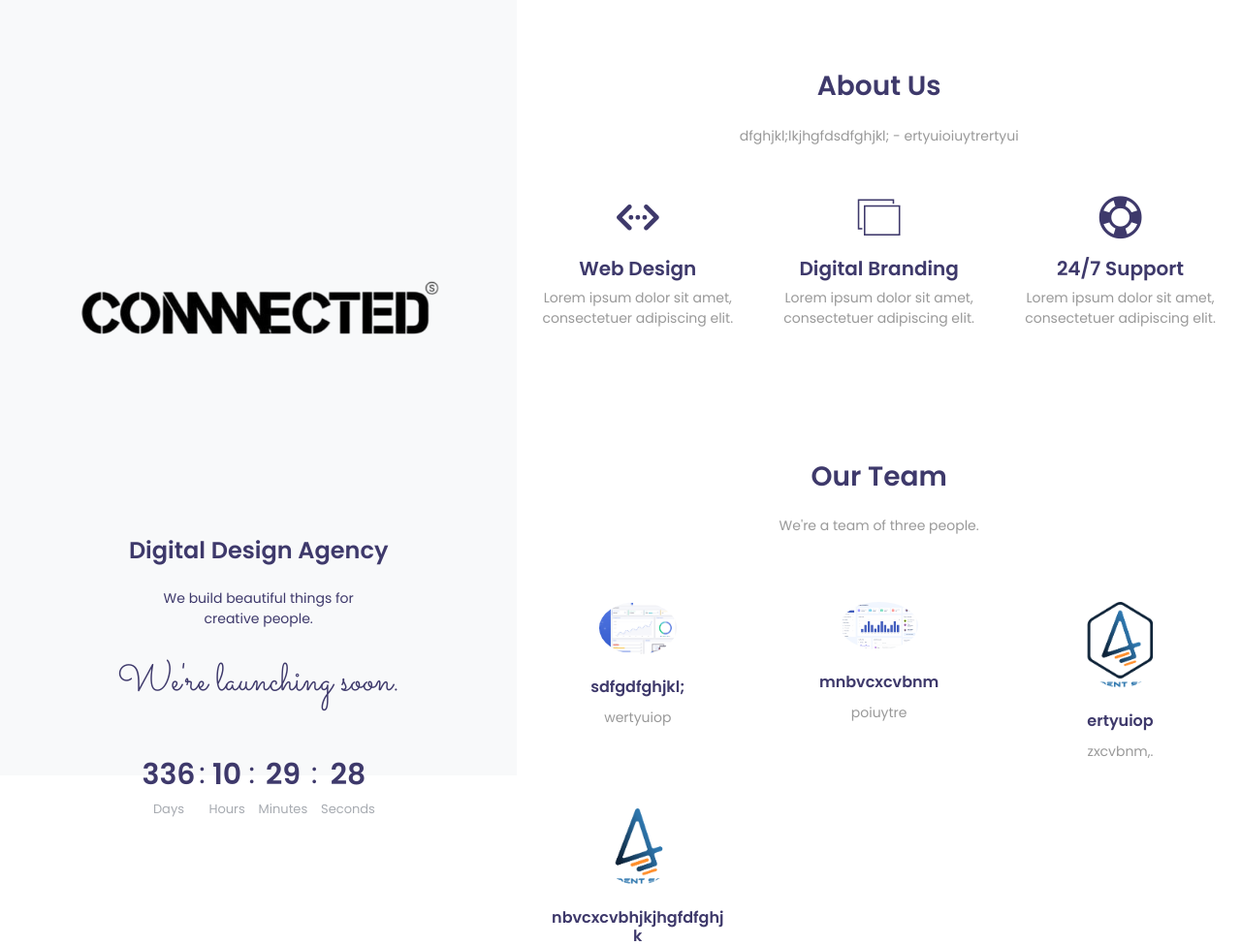
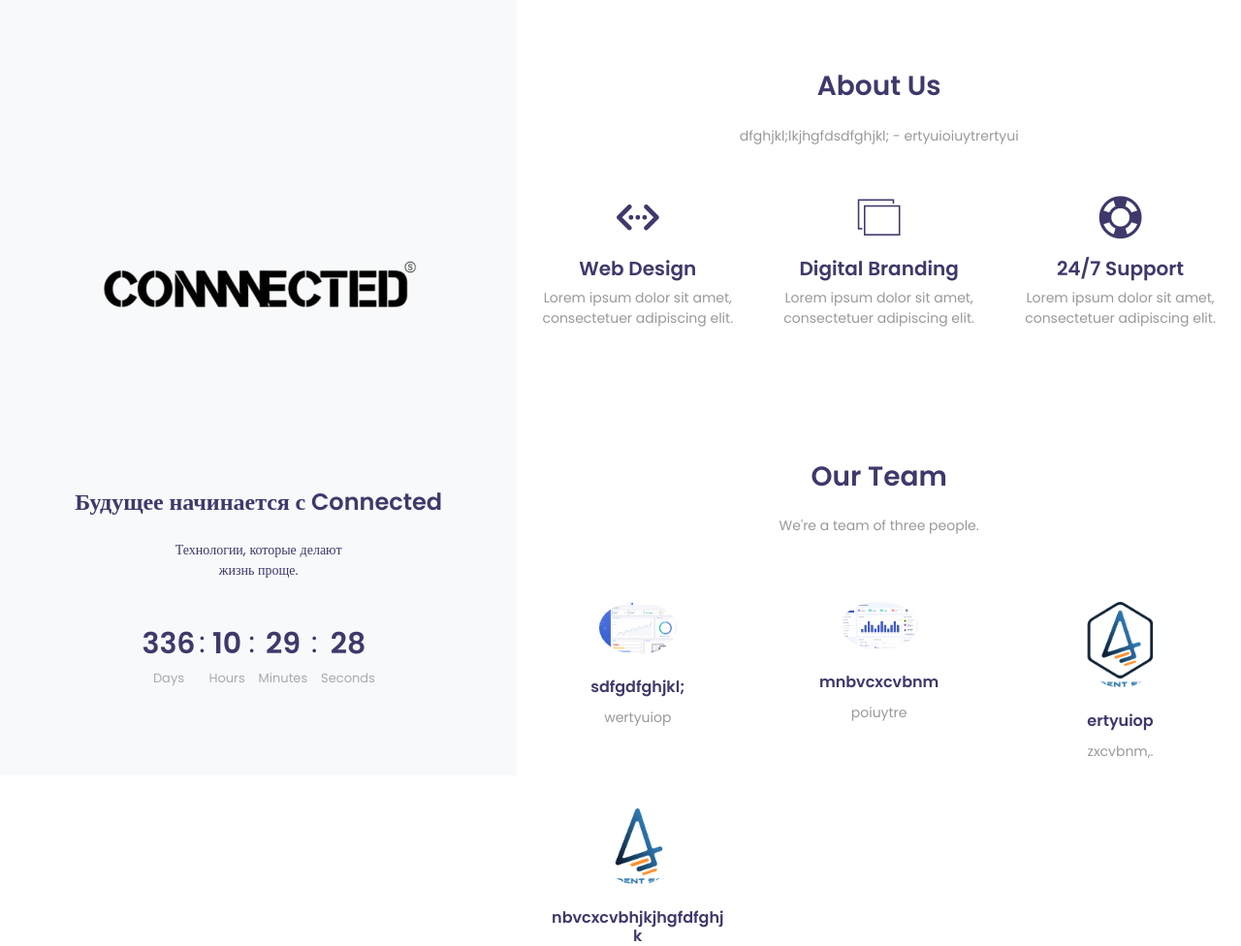
Before and after one commit to Kudrat0777/Connected, a Django app: page / in a window 1280 px wide. Shown: the top 976 px of the page at 97% size. Run offline with Django 4.2, Linux system fonts and the light colour scheme; data comes from the database, SQL or seed files in the repository; some libraries are stand-ins or nearby versions.

Commit message:
Minor amendments

```diff
--- a/main/settings.py
+++ b/main/settings.py
@@ -32,7 +32,6 @@ ALLOWED_HOSTS = []
 # Application definition
 
 INSTALLED_APPS = [
-    "unfold",
     'django.contrib.admin',
     'django.contrib.auth',
     'django.contrib.contenttypes',
@@ -40,6 +39,9 @@ INSTALLED_APPS = [
     'django.contrib.messages',
     'django.contrib.staticfiles',
     "core",
+    # "unfold",
+
+
 
 ]
 
--- a/templates/index.html
+++ b/templates/index.html
@@ -3,7 +3,7 @@
 <html lang="en">
     <head>
         <meta charset="utf-8">
-        <title>Syrup - Free Bootstrap 4 Coming Soon Template</title>
+        <title>ConnectedⓈ</title>
         <meta name="viewport" content="width=device-width, initial-scale=1.0">
         <!--Bootstrap 4-->
         <link rel="stylesheet" href={% static "css/bootstrap.min.css" %}>
@@ -13,7 +13,7 @@
         <link rel="stylesheet" href={% static "js/countdown/jquery.countdown.css" %} />
         <style>
             img {
-                width: 400px;
+                width: 350px;
             }
         </style>
     </head>
@@ -24,11 +24,11 @@
                 <div class="row">
                     <div class="col-sm-5 bg-light text-center col-fixed">
                         <h1 class="pt-4 h2"><span class="text-green"><img src={% static 'img/connected.png' %}></span></h1>
-                        <h3>Digital Design Agency</h3>
+                        <h3>Будущее начинается с Connected</h3>
                         <p class="mt-4">
-                            We build beautiful things for <br/>creative people.
+                            Технологии, которые делают <br/>жизнь проще.
                         </p>
-                        <div class="launch-text">We're launching soon.</div>
+                        {% comment %} <div class="launch-text">We're launching soon.</div> {% endcomment %}
                         <ul id="timer">
                             <li><span class="days">00</span><p class="days_text">Days</p></li>
                             <li class="seperator">:</li>
```
Also changed, not shown: core/admin.py (+14 -13 lines), requirements.txt (added, +105 -0 lines), 1 other file.
